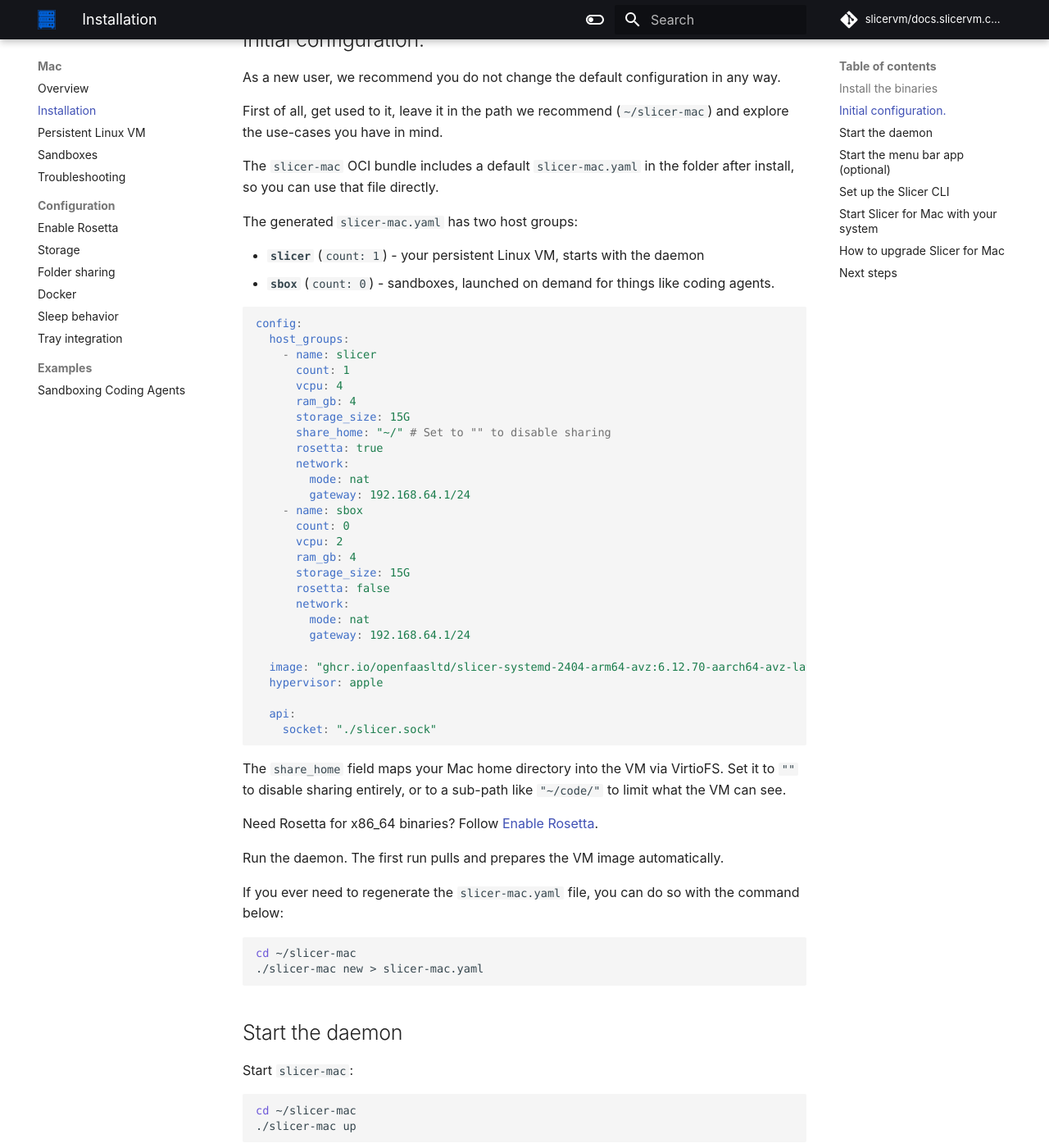
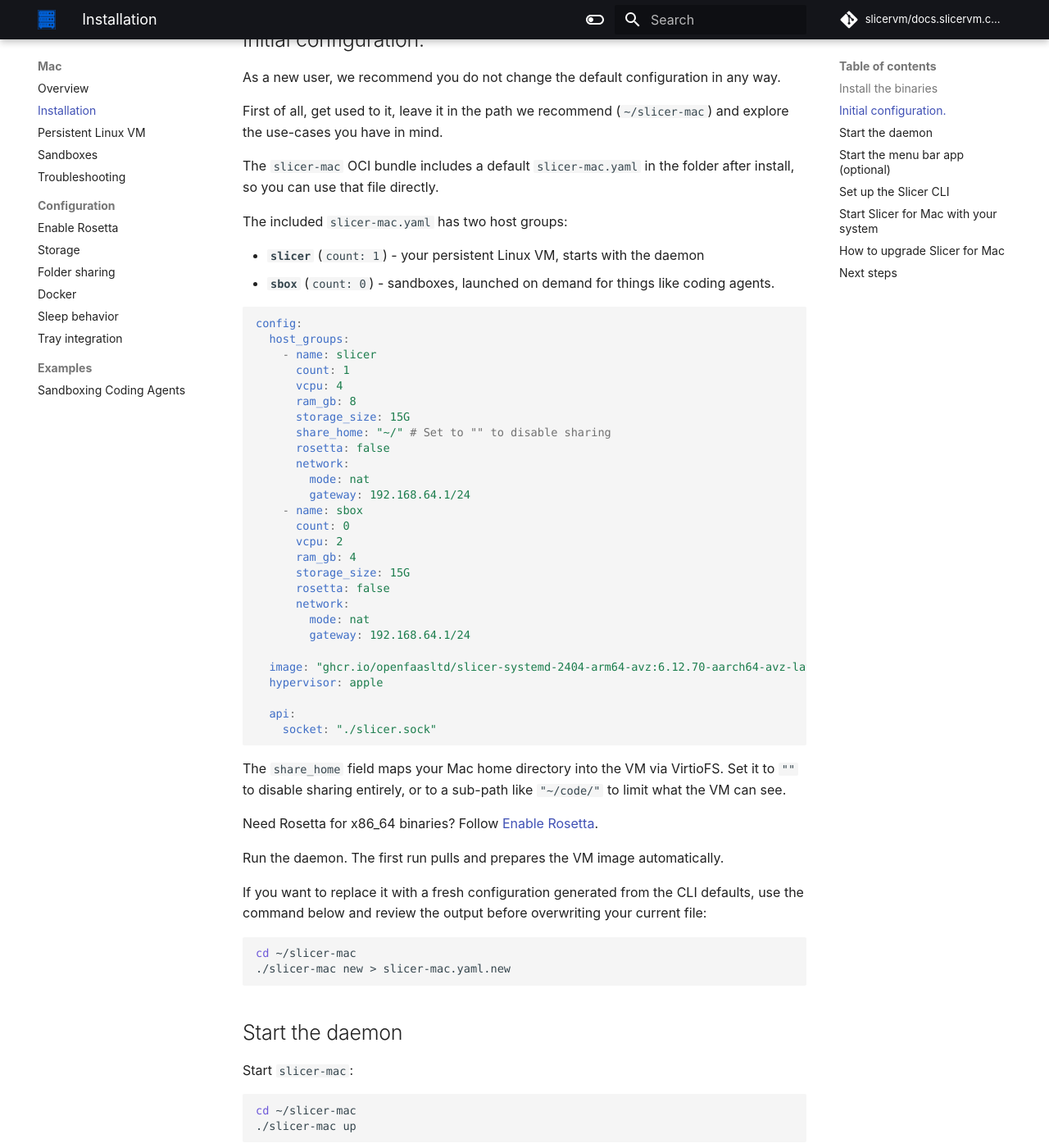
Before and after one commit to slicervm/docs.slicervm.com, an MkDocs documentation site: the page built from docs/mac/installation.md, in a window 1280 px wide and 1400 px high, scrolled down 920 px. Shown: the whole window at 82% size. Built offline with MkDocs 1.6.1 and Material for MkDocs 9.7.7, drawn with Linux system fonts in a browser that asks for light colours; some web fonts are replaced; comment, search, counter and statistics services are not loaded.

Commit message:
Align docs with runtime defaults
Document the guest agent's non-root REST exec default and the explicit
root override. Keep the Mac examples aligned with the configuration shipped
in the release bundle, and avoid overwriting it with generated defaults.

Signed-off-by: Alex Ellis (OpenFaaS Ltd) <alexellis2@gmail.com>

````diff
--- a/docs/mac/installation.md
+++ b/docs/mac/installation.md
@@ -34,7 +34,7 @@
 
 The `slicer-mac` OCI bundle includes a default `slicer-mac.yaml` in the folder after install, so you can use that file directly.
 
-The generated `slicer-mac.yaml` has two host groups:
+The included `slicer-mac.yaml` has two host groups:
 
 - **`slicer`** (`count: 1`) - your persistent Linux VM, starts with the daemon
 - **`sbox`** (`count: 0`) - sandboxes, launched on demand for things like coding agents.
@@ -45,10 +45,10 @@
     - name: slicer
       count: 1
       vcpu: 4
-      ram_gb: 4
+      ram_gb: 8
       storage_size: 15G
       share_home: "~/" # Set to "" to disable sharing
-      rosetta: true
+      rosetta: false
       network:
         mode: nat
         gateway: 192.168.64.1/24
@@ -75,11 +75,13 @@
 
 Run the daemon. The first run pulls and prepares the VM image automatically.
 
-If you ever need to regenerate the `slicer-mac.yaml` file, you can do so with the command below:
+If you want to replace it with a fresh configuration generated from the CLI
+defaults, use the command below and review the output before overwriting your
+current file:
 
 ```bash
 cd ~/slicer-mac
-./slicer-mac new > slicer-mac.yaml
+./slicer-mac new > slicer-mac.yaml.new
 ```
 
 ## Start the daemon
````
Also changed, not shown: docs/mac/sandboxes.md (+1 -1 lines), docs/reference/api.md (+5 -3 lines).
